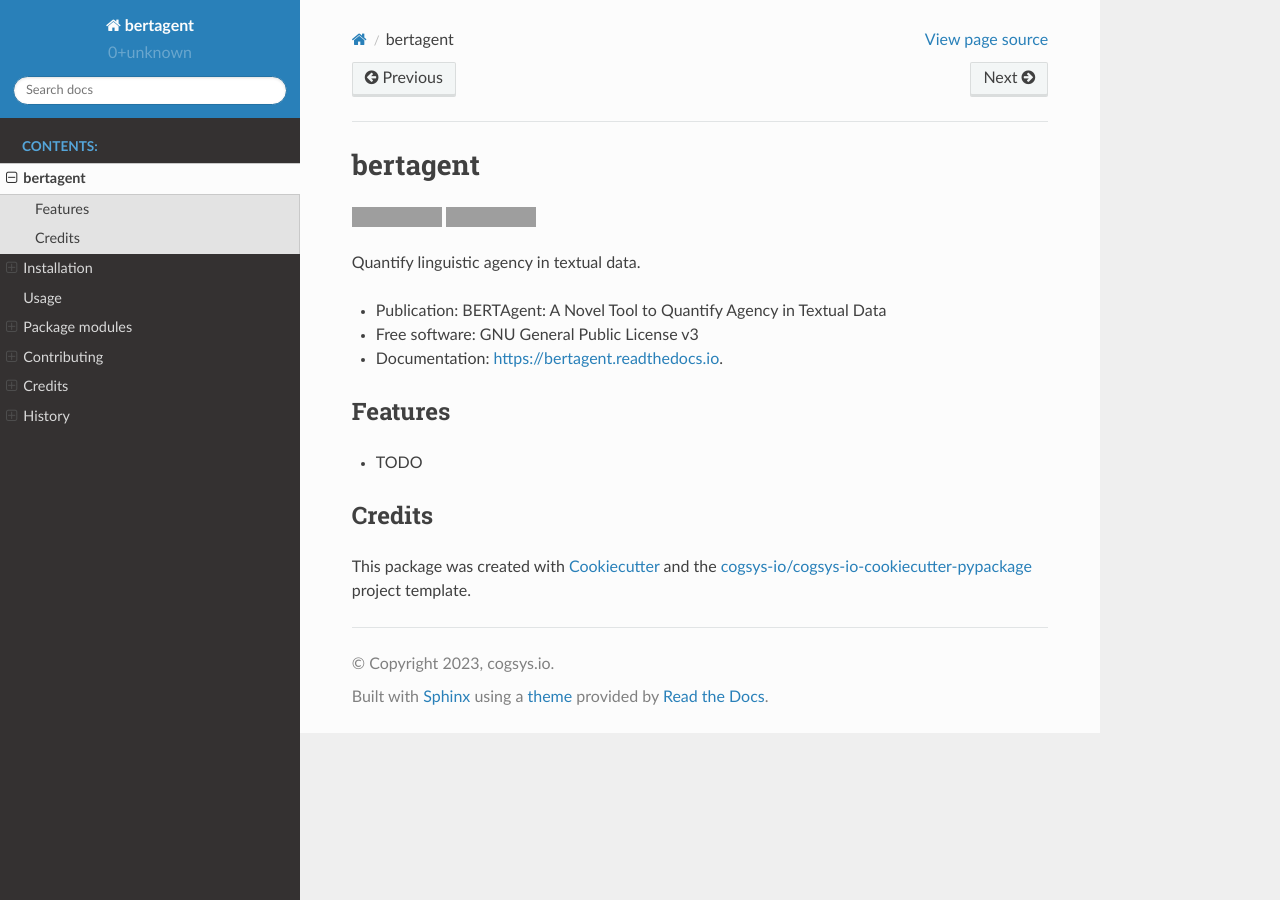
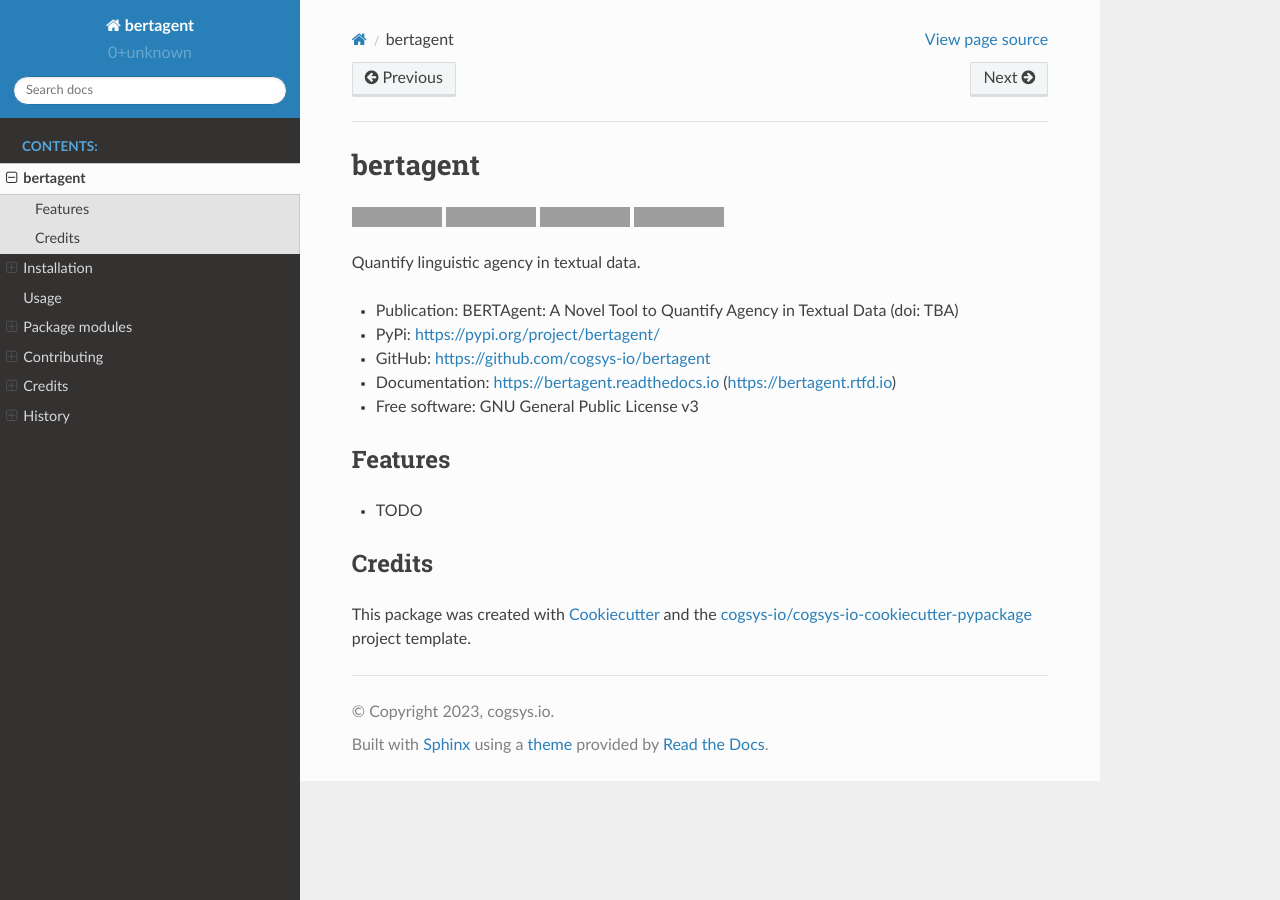
Before and after one commit to cogsys-io/bertagent, a Sphinx documentation site: the page built from docs/source/readme.rst, in a window 1280 px wide. Built offline with Sphinx 7.4.7 and the Read the Docs theme 2.0.0, drawn with Linux system fonts in a browser that asks for light colours; grey boxes are pictures that could not be loaded.

Commit message:
upd: DOCS

```diff
--- a/README.rst
+++ b/README.rst
@@ -2,23 +2,31 @@
 bertagent
 =========
 
+.. image:: https://img.shields.io/pypi/v/bertagent?version=latest
+   :target: https://pypi.python.org/pypi/bertagent
+   :alt: PyPI Version
 
-.. image:: https://img.shields.io/pypi/v/bertagent.svg
-        :target: https://pypi.python.org/pypi/bertagent
+.. image:: https://img.shields.io/github/actions/workflow/status/cogsys-io/bertagent/build-main.yml
+   :alt: GitHub Workflow (Build Main) Status
+   :target: https://github.com/cogsys-io/bertagent
 
 .. image:: https://readthedocs.org/projects/bertagent/badge/?version=latest
-        :target: https://bertagent.readthedocs.io/en/latest/?version=latest
-        :alt: Documentation Status
+   :target: https://bertagent.readthedocs.io/en/latest
+   :alt: Documentation Status
 
-
+.. image:: https://img.shields.io/pypi/l/bertagent?color=brightgreen
+   :target: https://github.com/cogsys-io/bertagent/blob/master/LICENSE
+   :alt: License
 
 
 Quantify linguistic agency in textual data.
 
+* Publication: BERTAgent: A Novel Tool to Quantify Agency in Textual Data (doi: TBA)
+* PyPi: https://pypi.org/project/bertagent/
+* GitHub: https://github.com/cogsys-io/bertagent
+* Documentation: https://bertagent.readthedocs.io (https://bertagent.rtfd.io)
+* Free software: GNU General Public License v3
 
-* Publication: BERTAgent: A Novel Tool to Quantify Agency in Textual Data
-* Free software: GNU General Public License v3
-* Documentation: https://bertagent.readthedocs.io.
 
 Features
 --------
```
Also changed, not shown: docs/source/index.rst (+17 -0 lines).
